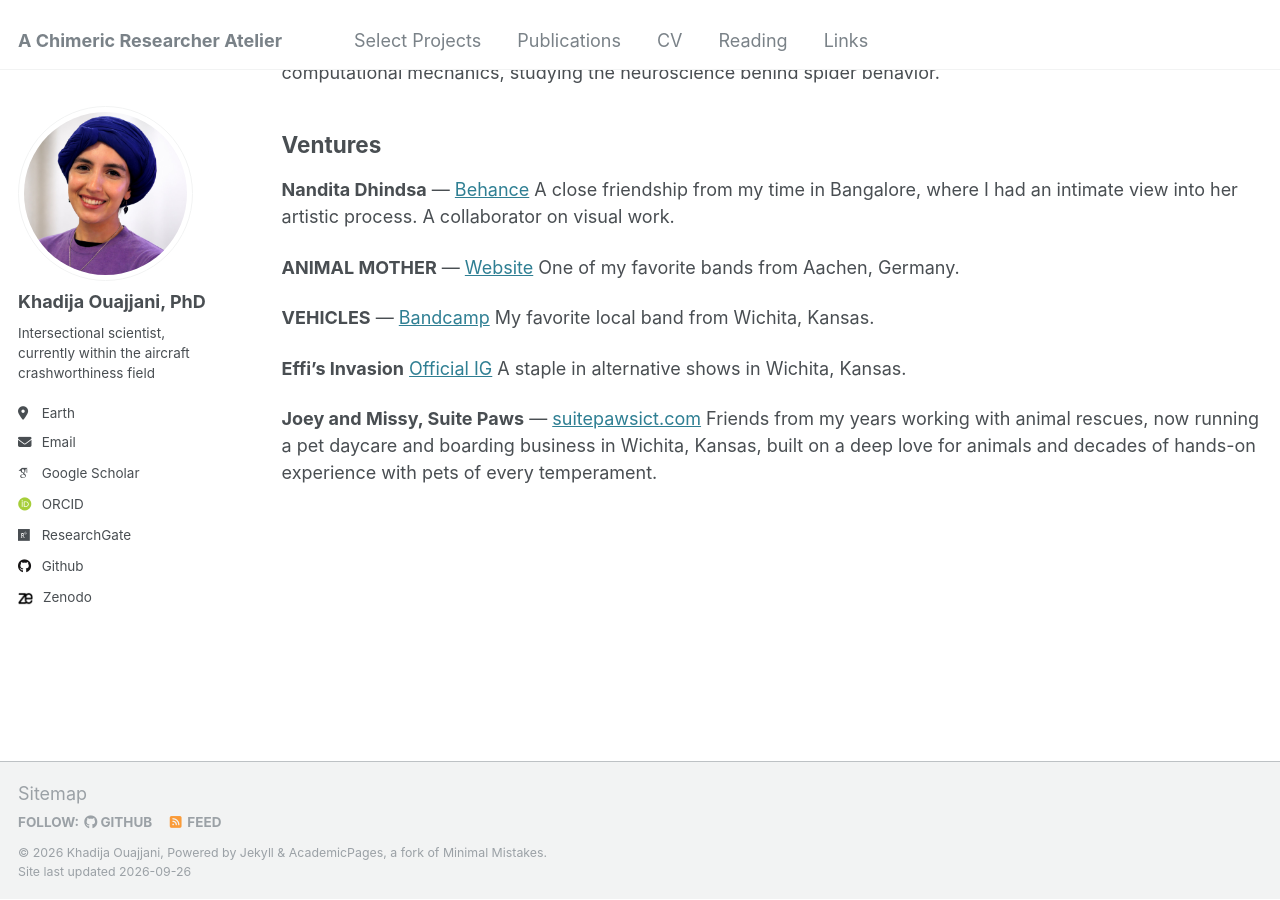
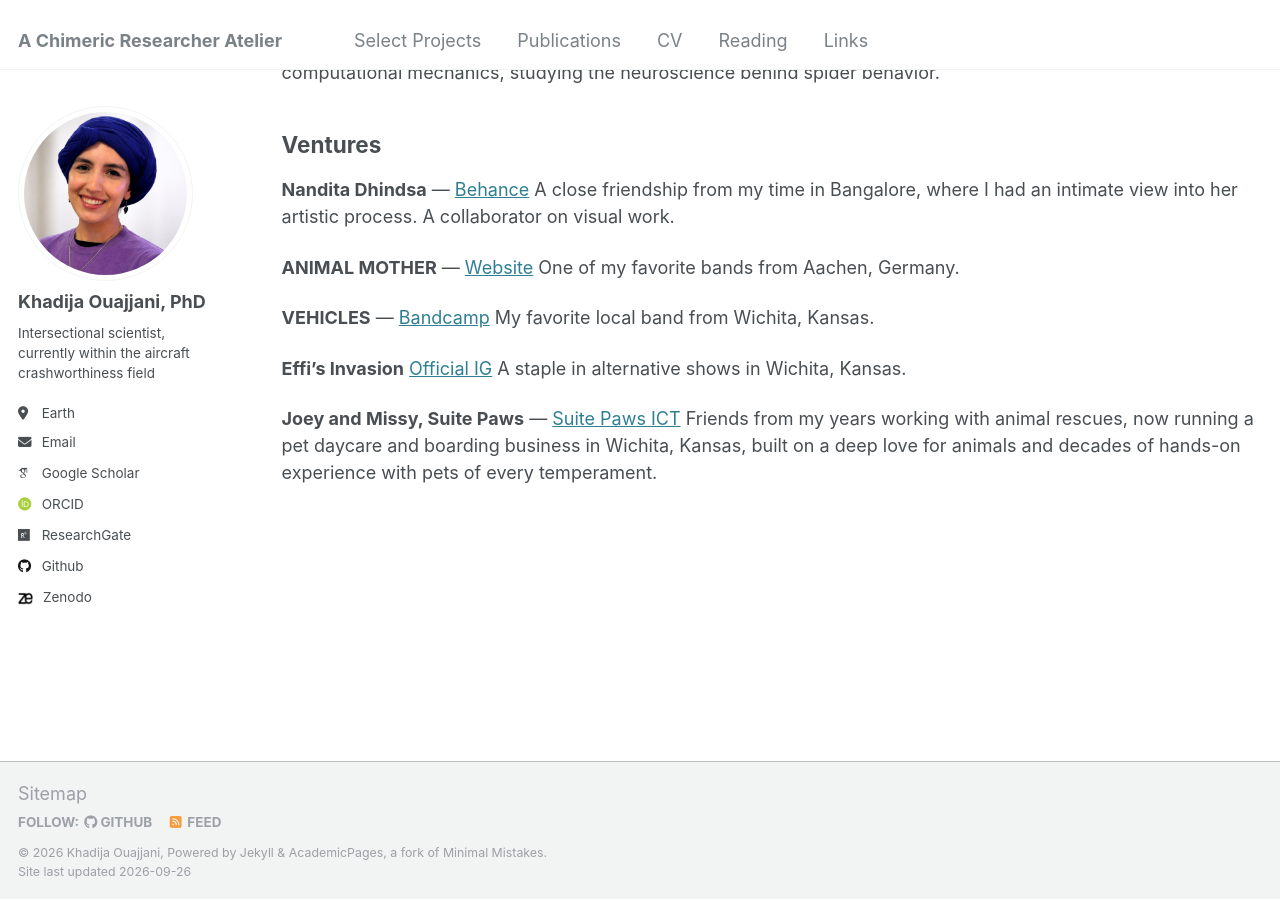
Before and after one commit to drko-curius/drko-curius.github.io, a Jekyll site: the page built from _pages/Links.md, in a window 1280 px wide and 900 px high, scrolled down 904 px. Built offline with Jekyll 4.4.1, drawn with Linux system fonts in a browser that asks for light colours; some web fonts are replaced; comment, search, counter and statistics services are not loaded.

Commit message:
Update Links.md

```diff
--- a/_pages/Links.md
+++ b/_pages/Links.md
@@ -55,5 +55,5 @@ My favorite local band from Wichita, Kansas.
 **Effi's Invasion** [Official IG](https://www.instagram.com/effis.invasion/)
 A staple in alternative shows in Wichita, Kansas.
 
-**Joey and Missy, Suite Paws** — [suitepawsict.com](https://suitepawsict.com/)
+**Joey and Missy, Suite Paws** — [Suite Paws ICT](https://suitepawsict.com/)
 Friends from my years working with animal rescues, now running a pet daycare and boarding business in Wichita, Kansas, built on a deep love for animals and decades of hands-on experience with pets of every temperament.
```
